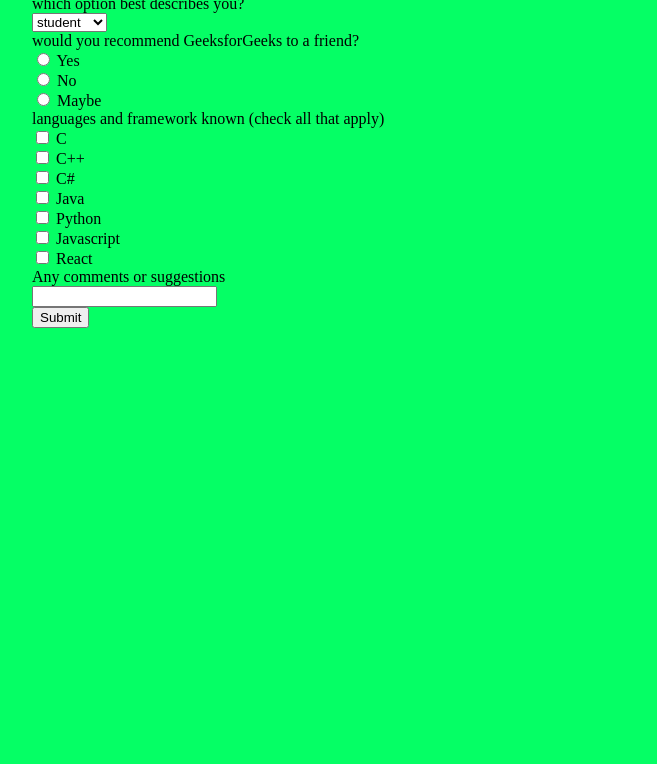
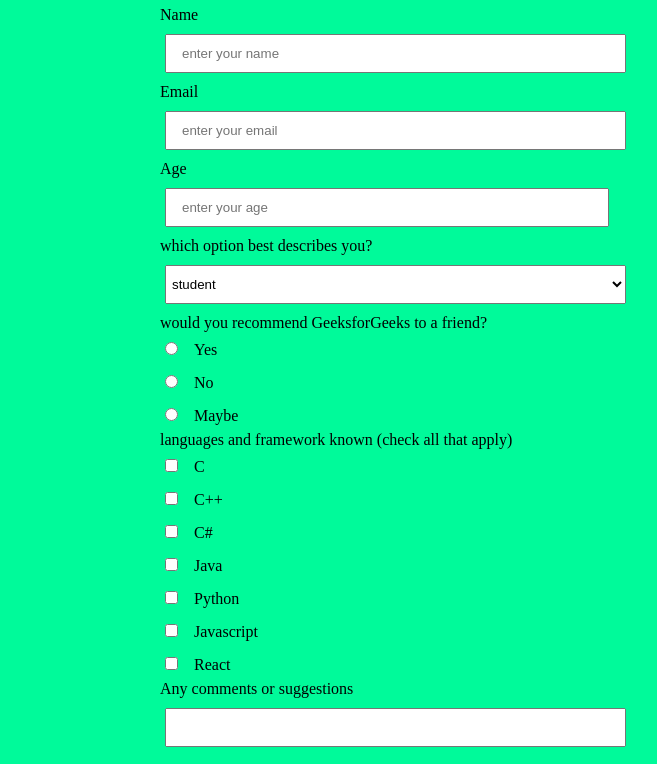
Before and after one commit to Desbee360/index.html, a plain HTML site: page survey.html in a window 1280 px wide. Shown: the part 436-1200 px from the top of the page, without its empty margins (224-881 px from the left). Before the commit the page ends 1020 px from the top, so only its background shows below. Drawn offline with Linux system fonts and the light colour scheme.

Commit message:
style form

```diff
--- a/css/survey.css
+++ b/css/survey.css
@@ -1,5 +1,38 @@
 body{
-    margin: 20%;
-    background-color: #05ff65;
-
+    margin: 30%;
+    background-color:#00fa9a;
 }
+#container{
+    background-color: white;
+    padding: 15px;
+    box-shadow: 2px 2px white;
+}
+input[type=text] {
+    width: 90%;
+    box-sizing: border-box;
+}
+input[type=submit] {
+    width: 100%;
+    background-color: #05c46b;
+}
+input{
+    padding: 10px 15px;
+    margin: 10px 5px;
+}
+select{
+    width: 90%;
+    padding: 10px 2px;
+    margin: 10px 5px;
+}
+input[type=number] {
+    width: 80%;
+}
+input[type=text]:focus {
+    background-color: #05c46b;
+}
+label{
+    margin: 7px;
+}
+p{
+    margin: 4px;
+}
```
